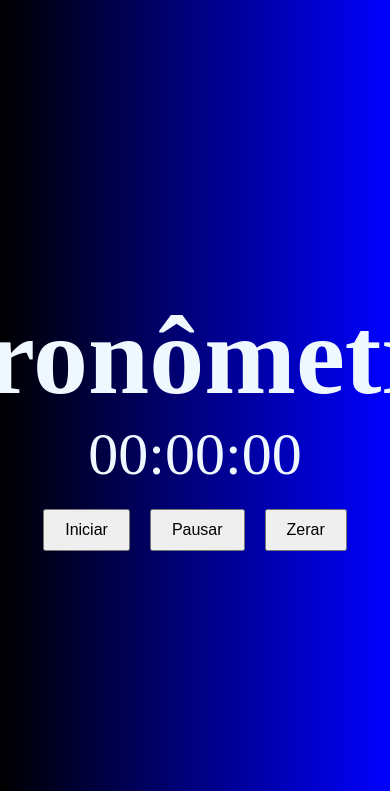
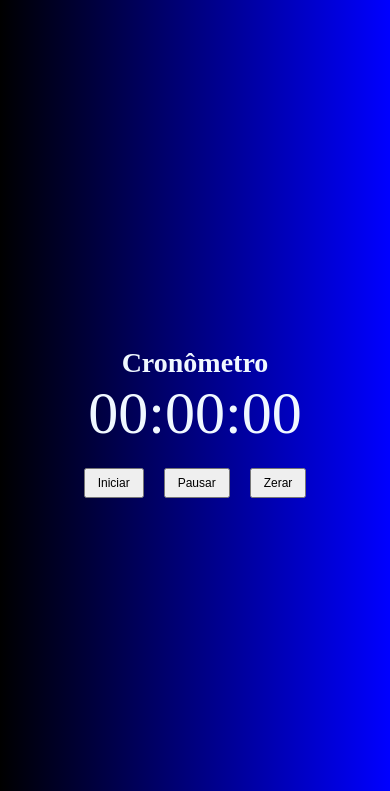
Before and after one commit to daniel-joaquim/Topicos-Especiais, a Flask app: page / in a window 390 px wide; the page is wider, and only the part inside the window is pictured. Shown: the top 791 px of that part. Run offline with Flask 3, Linux system fonts and the light colour scheme; some web fonts are replaced.

Commit message:
feat/ PWA adicionado

```diff
--- a/trabalho-final/static/style.css
+++ b/trabalho-final/static/style.css
@@ -41,3 +41,31 @@ button:hover {
     color: white;
     border: none;
 }
+/* Responsividade para tablets e smartphones */
+@media (max-width: 768px) {
+    .container {
+      max-width: 100%;
+      padding: 15px;
+    }
+
+    h1 {
+      font-size: 36px;
+    }
+
+    button {
+      font-size: 14px;
+      padding: 8px 16px;
+    }
+  }
+
+  /* Responsividade para smartphones menores */
+  @media (max-width: 480px) {
+    h1 {
+      font-size: 28px;
+    }
+
+    button {
+      font-size: 12px;
+      padding: 6px 12px;
+    }
+  }
--- a/trabalho-final/templates/index.html
+++ b/trabalho-final/templates/index.html
@@ -7,9 +7,9 @@
     <link rel="preconnect" href="https://fonts.googleapis.com">
     <link rel="preconnect" href="https://fonts.gstatic.com" crossorigin>
     <link href="https://fonts.googleapis.com/css2?family=Jacquarda+Bastarda+9&display=swap" rel="stylesheet">
-    <link rel="stylesheet" href="{{ url_for('static', filename='style.css') }}">
+    <link rel="stylesheet" href="../static/style.css">
     <link rel="manifest" href="../static/app.webmanifest" crossorigin="use-credentials">
-    <link rel="icon" href="../img/cronometro.png" sizes="225x225">
+    <link rel="icon" href="../static/img/cronometro.png" sizes="225x225">
 </head>
 <body>
     <div class="container">
@@ -21,6 +21,11 @@
             <button onclick="resetTimer()">Zerar</button>
         </div>
     </div>
-    <script src="{{ url_for('static', filename='script.js') }}"></script>
+    <script src="../static/script.js"></script>
 </body>
+<script type="module">
+    if ('serviceWorker' in navigator) {
+        navigator.serviceWorker.register(new URL('../static/sw.js', import.meta.url));
+    }
+</script>
 </html>
```
Also changed, not shown: trabalho-final/static/sw.js (+13 -0 lines), trabalho-final/static/app.webmanifest, trabalho-final/static/img/cronometro.png (renamed from trabalho-final/img/cronometro.png).
